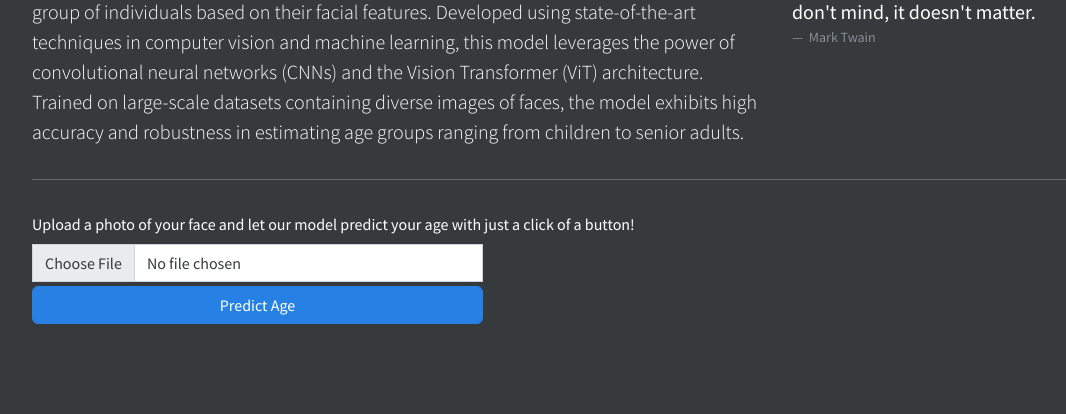
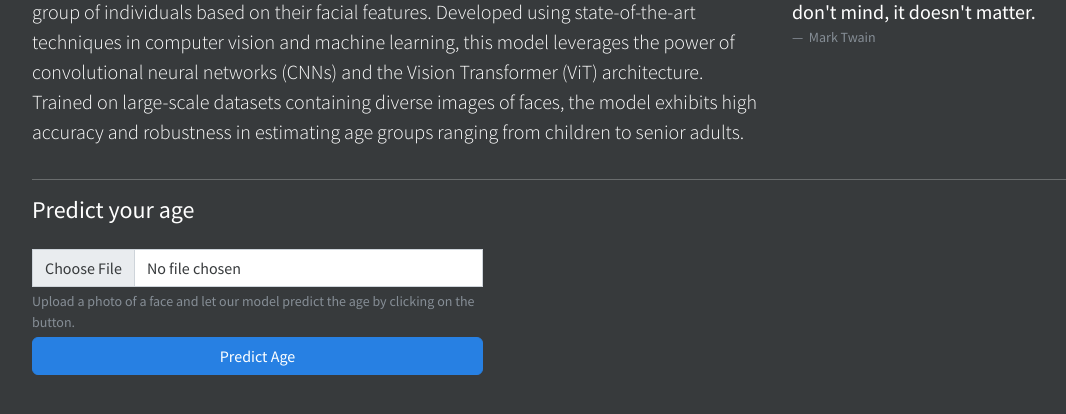
Before and after one commit to pfistdo/MDM_Project2, a Spring Boot app: page / in a window 1280 px wide. Shown: the part 161-575 px from the top of the page, without its empty margins (50-1116 px from the left). Run offline with Spring Boot 4, Linux system fonts and the light colour scheme.

Commit message:
Moved input label

```diff
--- a/src/main/resources/static/templates/index.html
+++ b/src/main/resources/static/templates/index.html
@@ -68,15 +68,17 @@
 
   <!-- Input Container -->
   <div class="container text-white">
+    <h4>Predict your age</h4>
     <div class="row mb-3 col-12">
       <div id="alerts"></div>
     </div>
-    <p class="form-label">Upload a photo of your face and let our model predict your age with just a click of a button!
+    <p class="form-label">
     </p>
     <div class="row">
       <div class="col-5">
         <div>
           <input class="form-control" type="file" id="faceImage" onchange="previewImage()">
+          <div class="form-text">Upload a photo of a face and let our model predict the age by clicking on the button.</div>
         </div>
         <div class="d-grid gap-2 pt-1">
           <button class="btn btn-primary" type="button" id="predictBtn" onclick="predict_age()">
@@ -86,7 +88,6 @@
       </div>
       <div class="col-4" id="imagePreview"></div>
       <div class="col-3 d-none" id="result">
-        <h3>Predicted age</h3>
         <ul class="list-group">
           <li class="list-group-item list-group-item-primary">0-2 years</li>
           <li class="list-group-item list-group-item-primary">3-9 years</li>
```
